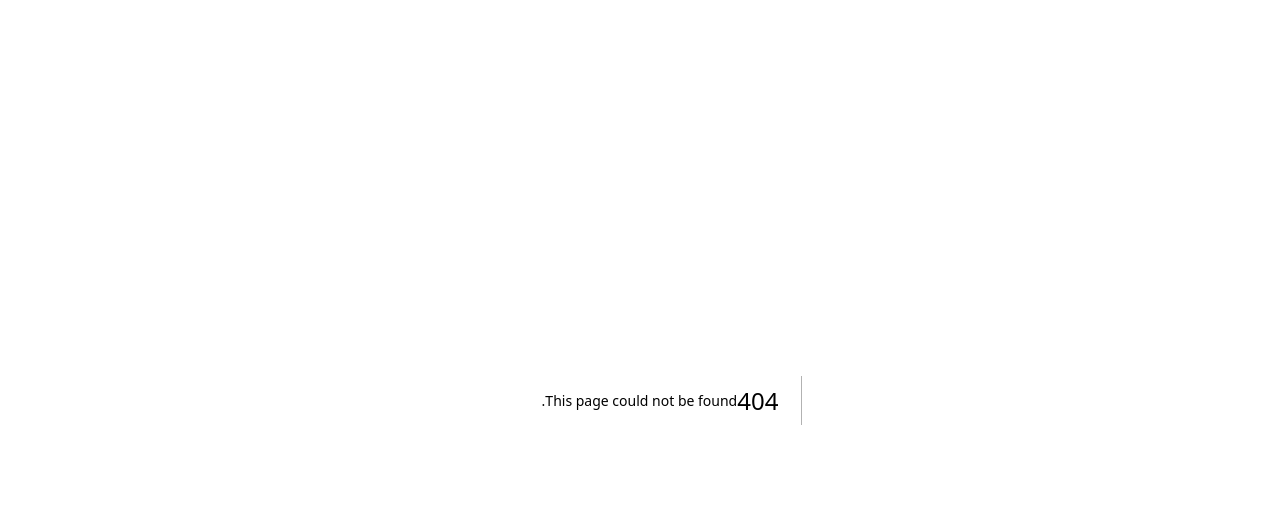
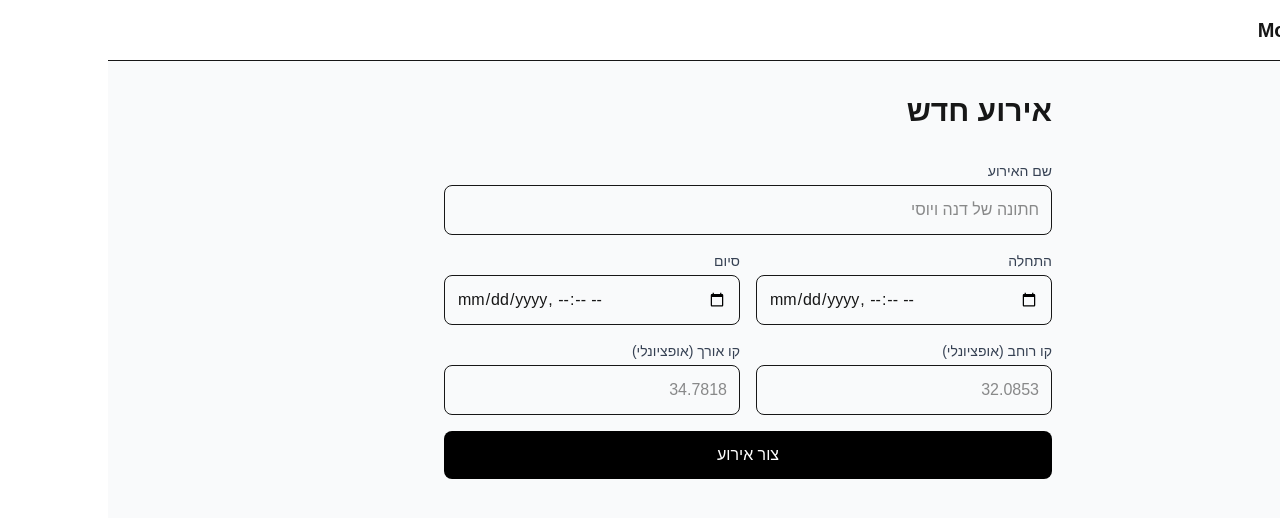
Before and after one commit to lior454/mosaic, a Next.js app in the folder web/: page /dashboard/events/new in a window 1280 px wide. Before the commit this address had no page. Shown: the top 518 px of the page. Built offline with nearby package versions, Linux system fonts and the light colour scheme; no server answers.

Commit message:
feat: web dashboard event list and new event form

```diff
--- /dev/null
+++ b/web/app/dashboard/events/new/page.tsx
@@ -0,0 +1,117 @@
+'use client';
+import { useState } from 'react';
+import { useAuth } from '@clerk/nextjs';
+import { useRouter } from 'next/navigation';
+import { api } from '@/lib/api';
+
+export default function NewEvent() {
+  const { getToken } = useAuth();
+  const router = useRouter();
+  const [form, setForm] = useState({
+    name: '',
+    start_time: '',
+    end_time: '',
+    lat: '',
+    lng: '',
+  });
+  const [submitting, setSubmitting] = useState(false);
+  const [error, setError] = useState('');
+
+  async function handleSubmit(e: React.FormEvent) {
+    e.preventDefault();
+    setSubmitting(true);
+    setError('');
+    try {
+      const token = await getToken();
+      const res = await api.post(
+        '/api/events',
+        {
+          name: form.name,
+          start_time: new Date(form.start_time).toISOString(),
+          end_time: new Date(form.end_time).toISOString(),
+          lat: form.lat ? Number(form.lat) : undefined,
+          lng: form.lng ? Number(form.lng) : undefined,
+        },
+        { headers: { Authorization: `Bearer ${token}` } }
+      );
+      router.push(`/dashboard/events/${res.data.id}`);
+    } catch (err: unknown) {
+      const msg = err instanceof Error ? err.message : 'שגיאה ביצירת האירוע';
+      setError(msg);
+    } finally {
+      setSubmitting(false);
+    }
+  }
+
+  return (
+    <div className="p-8 max-w-2xl mx-auto">
+      <h1 className="text-3xl font-bold mb-8">אירוע חדש</h1>
+      {error && (
+        <div className="mb-4 p-4 bg-red-50 border border-red-200 rounded-lg text-red-700 text-sm">
+          {error}
+        </div>
+      )}
+      <form onSubmit={handleSubmit} className="space-y-4">
+        <div>
+          <label className="block text-sm font-medium text-gray-700 mb-1">שם האירוע</label>
+          <input
+            required
+            placeholder="חתונה של דנה ויוסי"
+            value={form.name}
+            onChange={(e) => setForm({ ...form, name: e.target.value })}
+            className="w-full border rounded-lg p-3 text-right focus:outline-none focus:ring-2 focus:ring-black"
+          />
+        </div>
+        <div className="grid grid-cols-2 gap-4">
+          <div>
+            <label className="block text-sm font-medium text-gray-700 mb-1">התחלה</label>
+            <input
+              required
+              type="datetime-local"
+              value={form.start_time}
+              onChange={(e) => setForm({ ...form, start_time: e.target.value })}
+              className="w-full border rounded-lg p-3 focus:outline-none focus:ring-2 focus:ring-black"
+            />
+          </div>
+          <div>
+            <label className="block text-sm font-medium text-gray-700 mb-1">סיום</label>
+            <input
+              required
+              type="datetime-local"
+              value={form.end_time}
+              onChange={(e) => setForm({ ...form, end_time: e.target.value })}
+              className="w-full border rounded-lg p-3 focus:outline-none focus:ring-2 focus:ring-black"
+            />
+          </div>
+        </div>
+        <div className="grid grid-cols-2 gap-4">
+          <div>
+            <label className="block text-sm font-medium text-gray-700 mb-1">קו רוחב (אופציונלי)</label>
+            <input
+              placeholder="32.0853"
+              value={form.lat}
+              onChange={(e) => setForm({ ...form, lat: e.target.value })}
+              className="w-full border rounded-lg p-3 focus:outline-none focus:ring-2 focus:ring-black"
+            />
+          </div>
+          <div>
+            <label className="block text-sm font-medium text-gray-700 mb-1">קו אורך (אופציונלי)</label>
+            <input
+              placeholder="34.7818"
+              value={form.lng}
+              onChange={(e) => setForm({ ...form, lng: e.target.value })}
+              className="w-full border rounded-lg p-3 focus:outline-none focus:ring-2 focus:ring-black"
+            />
+          </div>
+        </div>
+        <button
+          type="submit"
+          disabled={submitting}
+          className="w-full bg-black text-white py-3 rounded-lg hover:bg-gray-800 transition-colors disabled:opacity-50"
+        >
+          {submitting ? 'יוצר...' : 'צור אירוע'}
+        </button>
+      </form>
+    </div>
+  );
+}
--- /dev/null
+++ b/web/app/dashboard/layout.tsx
@@ -0,0 +1,14 @@
+import { UserButton } from '@clerk/nextjs';
+import Link from 'next/link';
+
+export default function DashboardLayout({ children }: { children: React.ReactNode }) {
+  return (
+    <div className="min-h-screen bg-gray-50">
+      <nav className="bg-white border-b px-8 py-4 flex justify-between items-center">
+        <Link href="/dashboard" className="text-xl font-bold">🎬 Mosaic</Link>
+        <UserButton />
+      </nav>
+      <main>{children}</main>
+    </div>
+  );
+}
--- /dev/null
+++ b/web/app/dashboard/page.tsx
@@ -0,0 +1,85 @@
+'use client';
+import { useEffect, useState } from 'react';
+import { useAuth } from '@clerk/nextjs';
+import { api } from '@/lib/api';
+import Link from 'next/link';
+
+interface Event {
+  id: string;
+  name: string;
+  start_time: string;
+  end_time: string;
+  status: string;
+}
+
+const STATUS_LABELS: Record<string, string> = {
+  upcoming: 'קרוב',
+  live: 'פעיל',
+  ended: 'הסתיים',
+};
+
+const STATUS_COLORS: Record<string, string> = {
+  upcoming: 'bg-blue-100 text-blue-800',
+  live: 'bg-green-100 text-green-800',
+  ended: 'bg-gray-100 text-gray-600',
+};
+
+export default function Dashboard() {
+  const { getToken } = useAuth();
+  const [events, setEvents] = useState<Event[]>([]);
+  const [loading, setLoading] = useState(true);
+
+  useEffect(() => {
+    (async () => {
+      try {
+        const token = await getToken();
+        const res = await api.get('/api/events', {
+          headers: { Authorization: `Bearer ${token}` },
+        });
+        setEvents(res.data);
+      } catch (err) {
+        console.error('Failed to load events', err);
+      } finally {
+        setLoading(false);
+      }
+    })();
+  }, []);
+
+  return (
+    <div className="p-8 max-w-4xl mx-auto">
+      <div className="flex justify-between items-center mb-8">
+        <h1 className="text-3xl font-bold">האירועים שלי</h1>
+        <Link
+          href="/dashboard/events/new"
+          className="bg-black text-white px-6 py-2 rounded-lg hover:bg-gray-800 transition-colors"
+        >
+          + אירוע חדש
+        </Link>
+      </div>
+
+      {loading ? (
+        <p className="text-gray-400 text-center py-20">טוען...</p>
+      ) : events.length === 0 ? (
+        <p className="text-gray-400 text-center py-20">אין אירועים עדיין. צור את הראשון!</p>
+      ) : (
+        <div className="grid gap-4">
+          {events.map((event) => (
+            <Link key={event.id} href={`/dashboard/events/${event.id}`}>
+              <div className="bg-white border rounded-xl p-6 hover:shadow-md transition-shadow cursor-pointer">
+                <div className="flex justify-between items-start">
+                  <h2 className="text-xl font-semibold">{event.name}</h2>
+                  <span className={`text-sm px-3 py-1 rounded-full ${STATUS_COLORS[event.status] ?? 'bg-gray-100'}`}>
+                    {STATUS_LABELS[event.status] ?? event.status}
+                  </span>
+                </div>
+                <p className="text-gray-500 mt-2 text-sm">
+                  {new Date(event.start_time).toLocaleString('he-IL')}
+                </p>
+              </div>
+            </Link>
+          ))}
+        </div>
+      )}
+    </div>
+  );
+}
```
